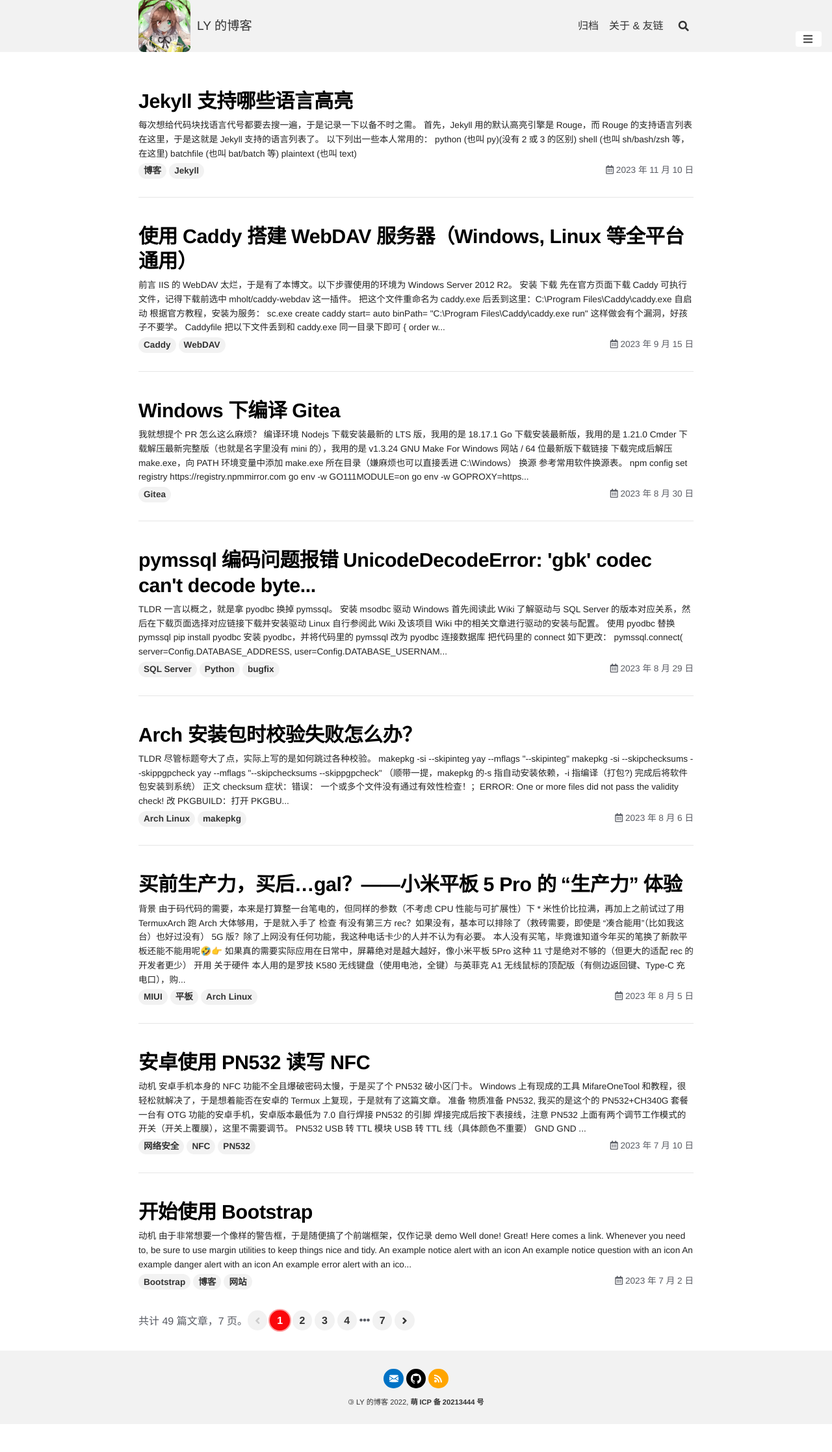
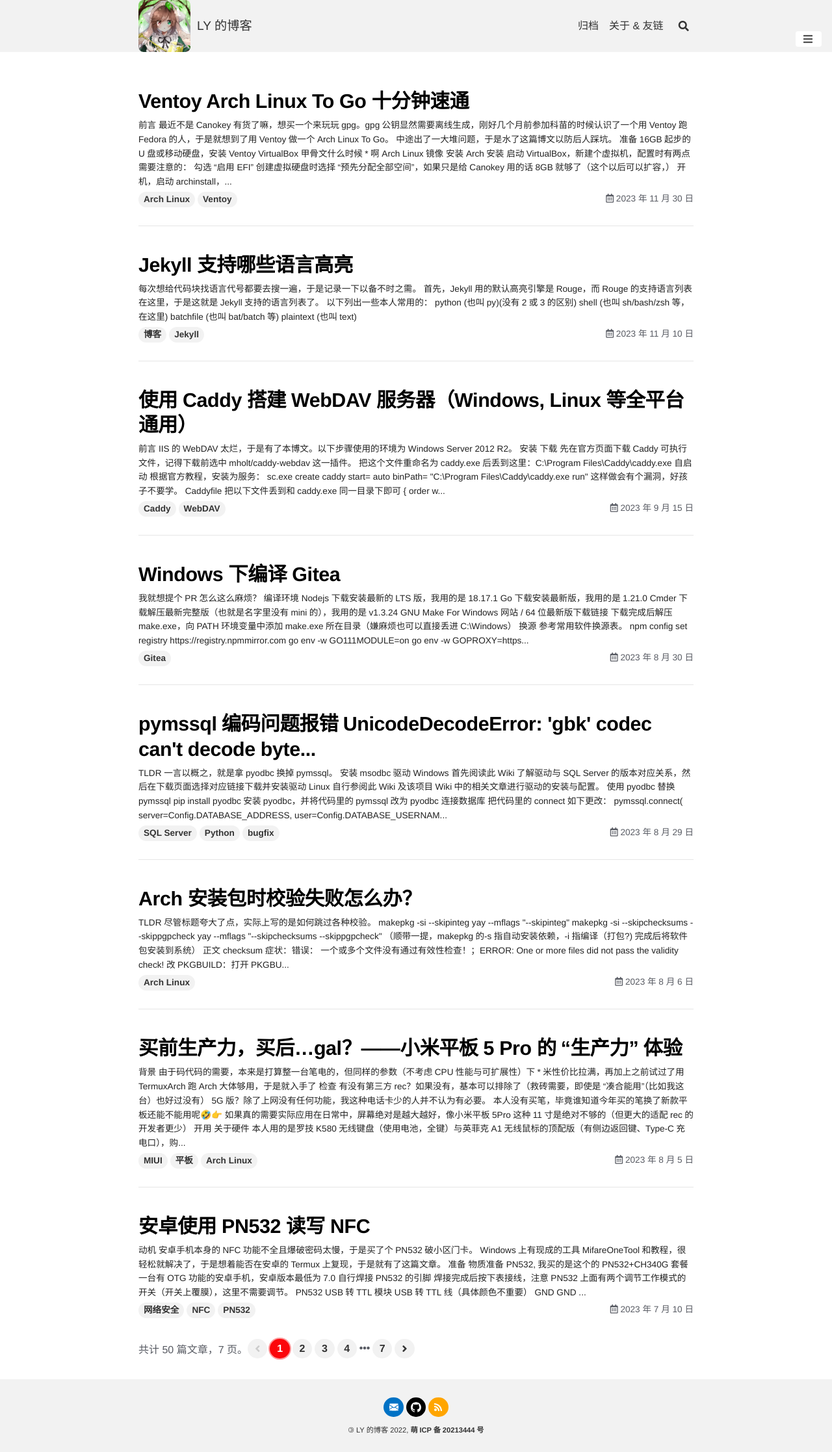
Before and after one commit to Young-Lord/Young-Lord.github.io, a Jekyll site: the page built from index.html, in a window 1280 px wide. Shown: the whole page at 65% size. Built offline with Jekyll 4.4.1, drawn with Linux system fonts in a browser that asks for light colours; nearby versions of some CDN libraries; the list of posts is cut into pages by our own code; comment, search, counter and statistics services are not loaded; some of the changed lines change nothing that is shown.

Commit message:
新增博文：Ventoy Arch Linux To Go 十分钟速通

````diff
--- a/_posts/2023-08-06-Arch安装包时校验失败怎么办？.md
+++ b/_posts/2023-08-06-Arch安装包时校验失败怎么办？.md
@@ -1,5 +1,5 @@
 ---
-tags: [Arch Linux, makepkg]
+tags: [Arch Linux]
 title: Arch 安装包时校验失败怎么办？
 slug: arch-makepkg-integrity
 last_modified_at: 2023-8-6
--- /dev/null
+++ b/_posts/2023-11-30-Ventoy_Arch_Linux_To_Go_十分钟速通.md
@@ -0,0 +1,173 @@
+---
+tags: [Arch Linux, Ventoy]
+title: Ventoy Arch Linux To Go 十分钟速通
+slug: arch-to-go
+last_modified_at: 2023-11-30
+---
+
+## 前言
+
+最近不是[Canokey](https://item.taobao.com/item.htm?id=664914723920)有货了嘛，想买一个来玩玩gpg。gpg公钥显然需要离线生成，刚好几个月前参加科苗的时候认识了一个用Ventoy跑Fedora的人，于是就想到了用Ventoy做一个Arch Linux To Go。
+
+中途出了一大堆问题，于是水了这篇博文以防后人踩坑。
+
+## 准备
+
+- 16GB起步的U盘或移动硬盘，安装[Ventoy](https://www.ventoy.net/)
+- [VirtualBox](https://www.virtualbox.org/) <del>甲骨文什么时候\*啊</del>
+- [Arch Linux镜像](https://mirrors.tuna.tsinghua.edu.cn/archlinux/iso/latest/archlinux-x86_64.iso)
+
+## 安装
+
+### Arch安装
+
+启动VirtualBox，新建个虚拟机，配置时有两点需要注意的：
+
+- 勾选“启用 EFI”
+- 创建虚拟硬盘时选择“预先分配全部空间”，如果只是给Canokey用的话8GB就够了（这个以后可以扩容，）
+
+开机，启动`archinstall`，我的配置如下（默认值省略）：
+
+- Mirrors: Region: China
+- Disk configuration: Use a best-effort default partition layout -> 选中那个比较大的盘（`ATA VBOX HARDDISK`;`/dev/sda`;`scsi`） -> btrfs -> yes -> yes（一路Enter就行）
+- Bootloader: Systemd-boot（默认值）（这里要是默认值是`Grub`且没有`Systemd-boot`就可以重开了，你没开`EFI`）
+- Swap: no（真有人拿U盘当swap？要是是移动硬盘之类的可以视情况调整）
+- Hostname: livearch（自行输入）
+- Root password: 自行输入
+- User account: 自行输入，我这里用户名为`user`，并且给予了`sudo`权限
+- Profile: Type -> Desktop -> Xfce4
+- Audio: Pipewire（可选，不用声音的话不装也行）
+- Network configuration: NetworkManager（要是你用别的方法能装包，也可以不装）
+- Timezone: Asia/Shanghai
+
+配置完后直接Install。
+
+安装完成后用`poweroff`关闭虚拟机，移除虚拟光驱，重启。
+
+### 配置
+
+安装VirtualBox Guest Additions，参考[官方教程](https://wiki.archlinux.org/title/VirtualBox/Install_Arch_Linux_as_a_guest#Install_the_Guest_Additions)即可。（`sudo pacman -Syyu virtualbox-guest-utils && sudo systemctl enable vboxservice && sudo systemctl start vboxservice`），重启。
+
+用任何方法（[比如这个](https://github.com/CHH3213/clash-for-windows-backup/releases)）丢一份<del>已经死去的</del>`Clash For Windows`进去，配置好代理。可以使用proxyman（`yay -S proxyman-git`）
+
+装上`yay`，参考[官方教程](https://github.com/Jguer/yay#installation)即可。
+
+此时可以从AUR装个`clash-for-windows-bin`来替代之前自己丢进去的版本（注意安装过程必须使用代理）。
+
+安装一系列基础包：`yay -S --needed curl wget nano vim p7zip which lvm2 git noto-fonts-cjk`
+
+（可能需要）`yay -S mkinitcpio-firmware`
+
+（可能需要）修改`/etc/mkinitcpio.conf`，把`autodetect`删掉
+
+### 配置mkinitcpio
+
+这一步主要是把`/boot/loader/entries`中的PARTUUID改为UUID，否则在UEFI模式下会无法启动。
+
+```shell
+[user@livearch entries]$ cat /boot/loader/entries/*.conf | grep --color=auto PARTUUID
+options root=PARTUUID=77e06bbc-e680-44fa-a5eb-47f2a38967f9 zswap.enabled=0 rootflags=subvol=@ rw rootfstype=btrfs
+options root=PARTUUID=77e06bbc-e680-44fa-a5eb-47f2a38967f9 zswap.enabled=0 rootflags=subvol=@ rw rootfstype=btrfs
+# 77e06bbc-e680-44fa-a5eb-47f2a38967f9 是系统盘非 boot 分区的 PARTUUID，记住备用
+[user@livearch entries]$ lsblk
+NAME   MAJ:MIN RM  SIZE RO TYPE MOUNTPOINTS
+sda      8:0    0    6G  0 disk
+├─sda1   8:1    0  512M  0 part /boot
+└─sda2   8:2    0  5.5G  0 part /var/cache/pacman/pkg
+                                /var/log
+                                /home
+                                /.snapshots
+                                /
+zram0  254:0    0  1.2G  0 disk [SWAP]
+[user@livearch entries]$ blkid
+/dev/sda2: UUID="3292b807-b6b5-4fd5-b50d-9dfdcf01088c" UUID_SUB="2906f50a-1e9b-4629-863b-c2f151e35d63" BLOCK_SIZE="4096" TYPE="btrfs" PARTUUID="77e06bbc-e680-44fa-a5eb-47f2a38967f9"
+/dev/sda1: UUID="EA53-4B91" BLOCK_SIZE="512" TYPE="vfat" PARTUUID="503e184d-c5db-425f-84d7-572495267d53"
+# 这里可以看到 sda2 的 UUID 是 3292b807-b6b5-4fd5-b50d-9dfdcf01088c，记住备用
+[user@livearch entries]$ sudo sed -i.bak 's/PARTUUID=77e06bbc-e680-44fa-a5eb-47f2a38967f9/UUID=3292b807-b6b5-4fd5-b50d-9dfdcf01088c/' /boot/loader/entries/*.conf
+# 这里把 PARTUUID 改成了 UUID，否则在 UEFI 模式下会无法启动
+# https://github.com/ventoy/vtoyboot/issues/52
+[user@archlinux entries]$ tail -n +1 /boot/loader/entries/*.conf
+==> /boot/loader/entries/2023-11-30_13-31-20_linux.conf <==
+# Created by: archinstall
+# Created on: 2023-11-30_13-31-20
+title   Arch Linux (linux)
+linux   /vmlinuz-linux
+initrd  /initramfs-linux.img
+options root=UUID=3292b807-b6b5-4fd5-b50d-9dfdcf01088c zswap.enabled=0 rootflags=subvol=@ rw rootfstype=btrfs
+
+==> /boot/loader/entries/2023-11-30_13-31-20_linux-fallback.conf <==
+# Created by: archinstall
+# Created on: 2023-11-30_13-31-20
+title   Arch Linux (linux-fallback)
+linux   /vmlinuz-linux
+initrd  /initramfs-linux-fallback.img
+options root=UUID=3292b807-b6b5-4fd5-b50d-9dfdcf01088c zswap.enabled=0 rootflags=subvol=@ rw rootfstype=btrfs
+
+```
+
+### 配置Grub
+
+```shell
+sudo pacman -S --needed grub lvm2
+sudo grub-install --target=x86_64-efi --efi-directory=/boot/efi --bootloader-id=grub --removable
+sudo grub-mkconfig -o /boot/grub/grub.cfg
+sudo ./vtoyboot.sh
+```
+
+### Vtoyboot
+
+下载[vtoyboot](https://github.com/ventoy/vtoyboot/releases/latest)并解压、安装：
+
+```shell
+7z x vtoyboot-*.iso
+tar xvf vtoyboot-*.tar.gz
+rm vtoyboot-*.iso vtoyboot-*.tar.gz
+cd vtoyboot-*
+sudo bash ./vtoyboot.sh
+```
+
+那几个`Possibly missing firmware for module:`一般没有影响，绝大部分固件是用不到的，不过如果你想隐藏警告的话可以自行从AUR安装`mkinitcpio-firmware`。
+
+### Canokey相关
+
+```shell
+yay -S --needed openssl gnupg ungoogled-chromium-bin python-pipx yubico-piv-tool swig opensc kleopatra canokey-usbip-git
+pipx ensurepath
+pipx install yubikey-manager
+pipx install canokey-manager
+pipx install twisted
+pipx install ipython
+sudo modprobe vhci-hcd  # 手动加载usbip内核模块
+echo vhci-hcd | sudo tee /etc/modules-load.d/vhci-hcd.conf  # 开机自动加载usbip内核模块
+# canokey-usbip 相关，用于模拟 Canokey
+# canokey-usbip /tmp/canokey-file 3240 true &
+# sudo usbip attach -r localhost -b 1-1.1
+
+# 允许非 root 用户访问 USB 设备
+# /etc/udev/rules.d/69-canokeys.rules
+# 按照Canokey官方教程 https://docs.canokeys.org/userguide/setup/#udev 配置，最后一行取消注释
+# 完成后运行 sudo udevadm control --reload-rules && sudo udevadm trigger
+# 重启后生效
+
+# yay -S --needed remmina remmina-plugin-rdesktop 用于测试RDP共享Canokey
+```
+
+关于Web Console，[新版](https://console.canokeys.org/)可以直接作为Chrome应用安装，[旧版](https://console-legacy.canokeys.org/)可以使用我打包过(TODO)的离线运行。
+
+关于`gpg-agent`，不用的时候记得kill掉以防止占用USB设备。
+
+记得使用`shred -u -v`和`ramfs`保证文件私密性。
+
+## 丢进Ventoy
+
+把那个vdi文件加个后缀`.vtoy`，丢进Ventoy。重启，选择此文件，就可以进入Arch了。
+
+这里建议测试一下是否在`UEFI`（主要与`mkinitcpio`有关）及`Legacy BIOS`（主要与`grub`有关）启动模式下均能正常工作，方法不再赘述。
+
+UEFI启动时会有奇怪的start job failed，不过不影响使用。
+
+## 参考资料
+
+[Linux vDisk 文件启动插件 - 官方文档](https://www.ventoy.net/cn/plugin_vtoyboot.html)
+
+[Arch Linux To Go by Ventoy](https://www.bilibili.com/read/cv19777065/) - 最详尽的一个教程，感谢！
````
